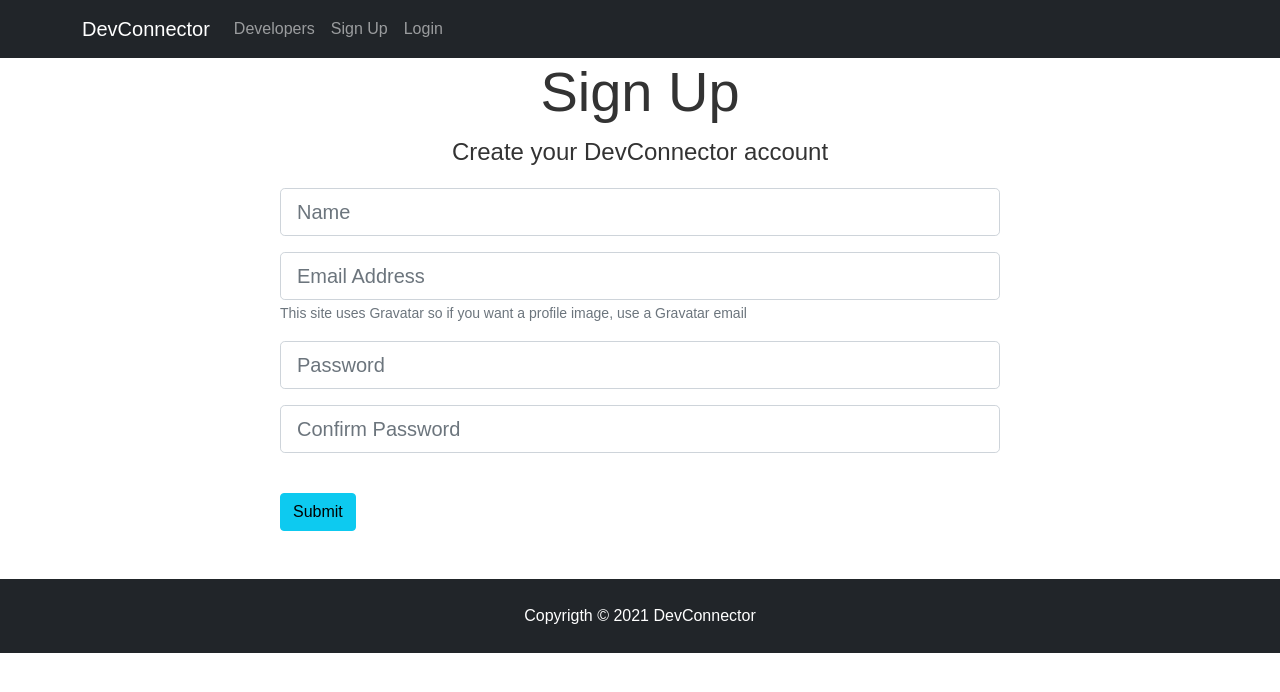
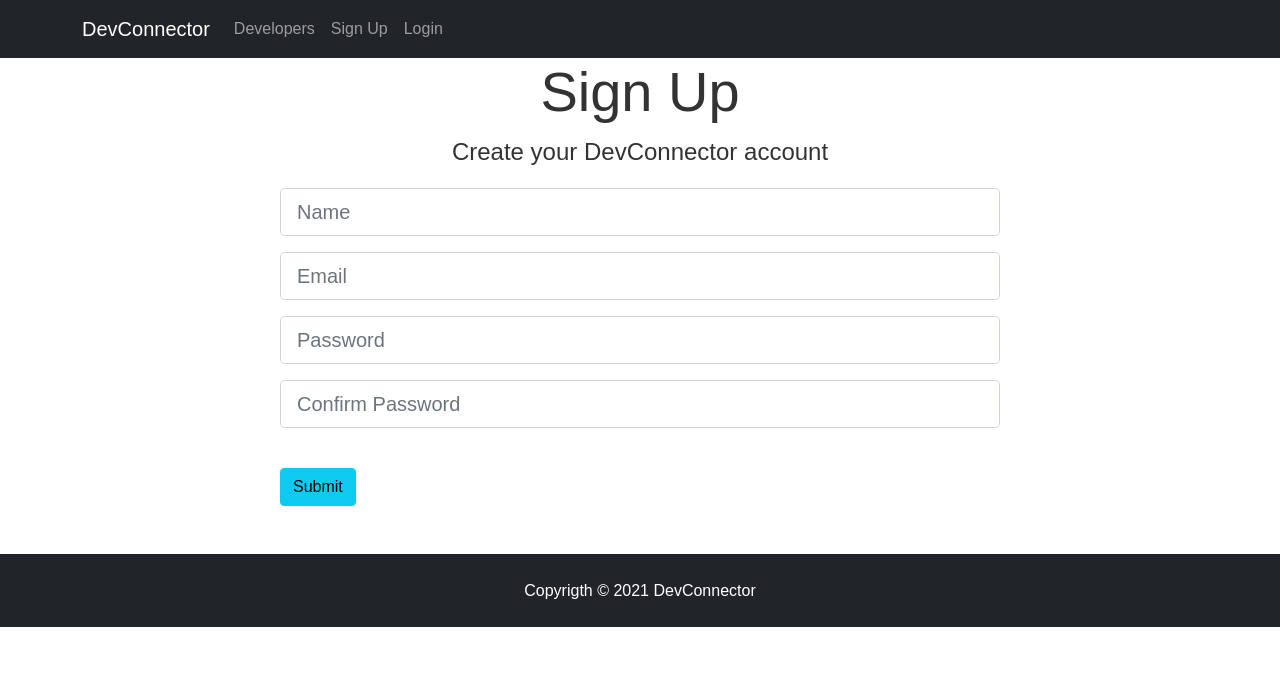
Before and after one commit to hossein-nemati/MERN, a React (Create React App) app in the folder client/: page /register in a window 1280 px wide. Shown: the top 692 px of the page. Built offline with nearby package versions, Linux system fonts and the light colour scheme.

Commit message:
textFieldGroupInput component

```diff
--- a/client/src/components/layout/Navbar.js
+++ b/client/src/components/layout/Navbar.js
@@ -13,16 +13,20 @@
     render() {
       const { isAuthenticate, user } = this.props.auth;
 
-      const authLinks = (
+      let authLinks;
+
+      if (isAuthenticate) {
+         authLinks = (
           <ul className="navbar-nav ml-auto">
             <li className="nav-item">
-              <a href="#" onClick={this.onLogoutClick.bind(this)} className="nav-link">
+              <a href="" onClick={this.onLogoutClick.bind(this)} className="nav-link">
               <img className="rounded-circle" src={user.avatar} alt={user.name} style={{width: '25px', marginRight: '5px'}} title="You must have a gravatar"/>
               {' '}Logout
               </a>
             </li>
            </ul>
       );
+      }
 
       const guestLinks = (
         <ul className="navbar-nav ml-auto">
--- a/client/src/components/layout/auth/Login.js
+++ b/client/src/components/layout/auth/Login.js
@@ -1,8 +1,8 @@
 import React, { Component } from 'react'
 import PropTypes from 'prop-types';
 import { connect } from 'react-redux';
-import classnames from 'classnames';
 import { loginUser } from '../../../actions/authActions';
+import TextFieldGroup from '../common/TextFieldGroup';
 
 class Login extends Component {
     constructor() {
@@ -61,36 +61,22 @@
                     Sign in to your DevConnector account
                   </p>
                   <form onSubmit={this.onSubmit}>
-                    <div className="form-group">
-                      <input
+                    <TextFieldGroup
+                      placeholder="email"
+                      name="email"
                       type="email"
-                        className={classnames("form-control form-control-lg", {
-                          "is-invalid": errors.email,
-                        })}
-                        placeholder="Email Address"
-                        name="email"
                       value={this.state.email}
                       onChange={this.onChange}
+                      error={errors.email}
                     />
-                      {errors.email && (
-                        <div className="invalid-feedback">{errors.email}</div>
-                      )}
-                    </div>
-                    <div className="form-group">
-                      <input
-                        type="password"
-                        className={classnames("form-control form-control-lg", {
-                          "is-invalid": errors.password,
-                        })}
+                    <TextFieldGroup
                       placeholder="Password"
                       name="password"
+                      type="password"
                       value={this.state.password}
                       onChange={this.onChange}
+                      error={errors.password}
                     />
-                      {errors.password && (
-                        <div className="invalid-feedback">{errors.password}</div>
-                      )}
-                    </div>
                     <input
                       type="submit"
                       className="btn btn-info btn-block mt-4"
--- a/client/src/components/layout/auth/Register.js
+++ b/client/src/components/layout/auth/Register.js
@@ -1,9 +1,9 @@
 import React, { Component } from "react";
 import PropTypes from 'prop-types';
 import { withRouter } from "react-router-dom";
-import classnames from 'classnames';
 import { connect } from 'react-redux';
 import { registerUser } from '../../../actions/authActions'
+import TextFieldGroup from '../common/TextFieldGroup';
 
 class Register extends Component {
     constructor() {
@@ -63,70 +63,39 @@
                 Create your DevConnector account
               </p>
               <form noValidate onSubmit={this.onSubmit}>
-                <div className="form-group">
-                  <input
-                    type="text"
-                    className={classnames("form-control form-control-lg", {
-                      "is-invalid": errors.name,
-                    })}
+              <TextFieldGroup
                       placeholder="Name"
                       name="name"
+                      type="name"
                       value={this.state.name}
                       onChange={this.onChange}
+                      error={errors.name}
                     />
-                  {errors.name && (
-                    <div className="invalid-feedback">{errors.name}</div>
-                  )}
-                </div>
-                <div className="form-group">
-                  <input
+                <TextFieldGroup
+                      placeholder="Email"
+                      name="email"
                       type="email"
-                    className={classnames("form-control form-control-lg", {
-                      "is-invalid": errors.email,
-                    })}
-                    placeholder="Email Address"
-                    name="email"
                       value={this.state.email}
                       onChange={this.onChange}
+                      error={errors.email}
+                      info="This site use gravatar"
                     />
-                  {errors.email && (
-                    <div className="invalid-feedback">{errors.email}</div>
-                  )}
-                  <small className="form-text text-muted">
-                    This site uses Gravatar so if you want a profile image, use
-                    a Gravatar email
-                  </small>
-                </div>
-                <div className="form-group">
-                  <input
-                    type="password"
-                    className={classnames("form-control form-control-lg", {
-                      "is-invalid": errors.password,
-                    })}
+                <TextFieldGroup
                       placeholder="Password"
                       name="password"
+                      type="password"
                       value={this.state.password}
                       onChange={this.onChange}
+                      error={errors.password}
                     />
-                  {errors.password && (
-                    <div className="invalid-feedback">{errors.password}</div>
-                  )}
-                </div>
-                <div className="form-group">
-                  <input
-                    type="password"
-                    className={classnames("form-control form-control-lg", {
-                      "is-invalid": errors.password2,
-                    })}
+              <TextFieldGroup
                       placeholder="Confirm Password"
                       name="password2"
+                      type="password"
                       value={this.state.password2}
                       onChange={this.onChange}
+                      error={errors.password2}
                     />
-                  {errors.password2 && (
-                    <div className="invalid-feedback">{errors.password2}</div>
-                  )}
-                </div>
                 <input type="submit" className="btn btn-info btn-block mt-4" />
               </form>
             </div>
--- /dev/null
+++ b/client/src/components/layout/common/TextFieldGroup.js
@@ -0,0 +1,51 @@
+import React from 'react'
+import classnames from 'classnames';
+import PropTypes from 'prop-types';
+
+const TextFieldGroup = ({
+    name,
+    placeholder,
+    value,
+    label,
+    error,
+    info,
+    type,
+    onChange,
+    disabled
+}) => {
+    return (
+        <div className="form-group">
+            <input
+            type={type}
+            className={classnames("form-control form-control-lg", {
+                "is-invalid": error,
+            })}
+            placeholder={placeholder}
+            name={name}
+            value={value}
+            onChange={onChange}
+            disabled={disabled}
+            />
+            {info && <small className="invalid-feedback">{info}</small>}
+            {error && <div className="invalid-feedback">{error}</div>
+        }
+      </div>
+    )
+}
+
+TextFieldGroup.propTypes = {
+    name: PropTypes.string.isRequired,
+    placeholder: PropTypes.string.isRequired,
+    value: PropTypes.string.isRequired,
+    info: PropTypes.string,
+    error: PropTypes.string,
+    type: PropTypes.string.isRequired,
+    onChange: PropTypes.func.isRequired,
+    disabled: PropTypes.string
+}
+
+TextFieldGroup.defaultProps = {
+    type: 'text'
+}
+
+export default TextFieldGroup;
```
Lines whose indentation alone changed are shown as unchanged.
